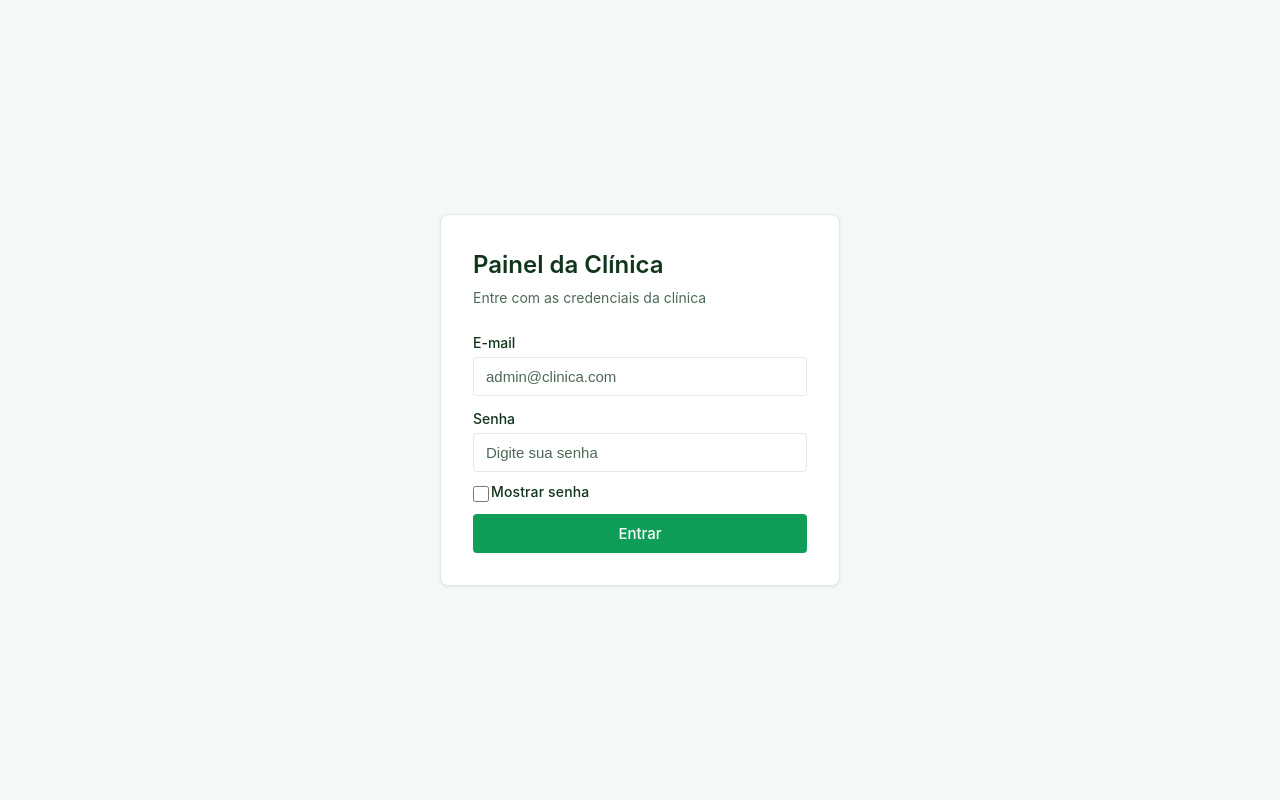
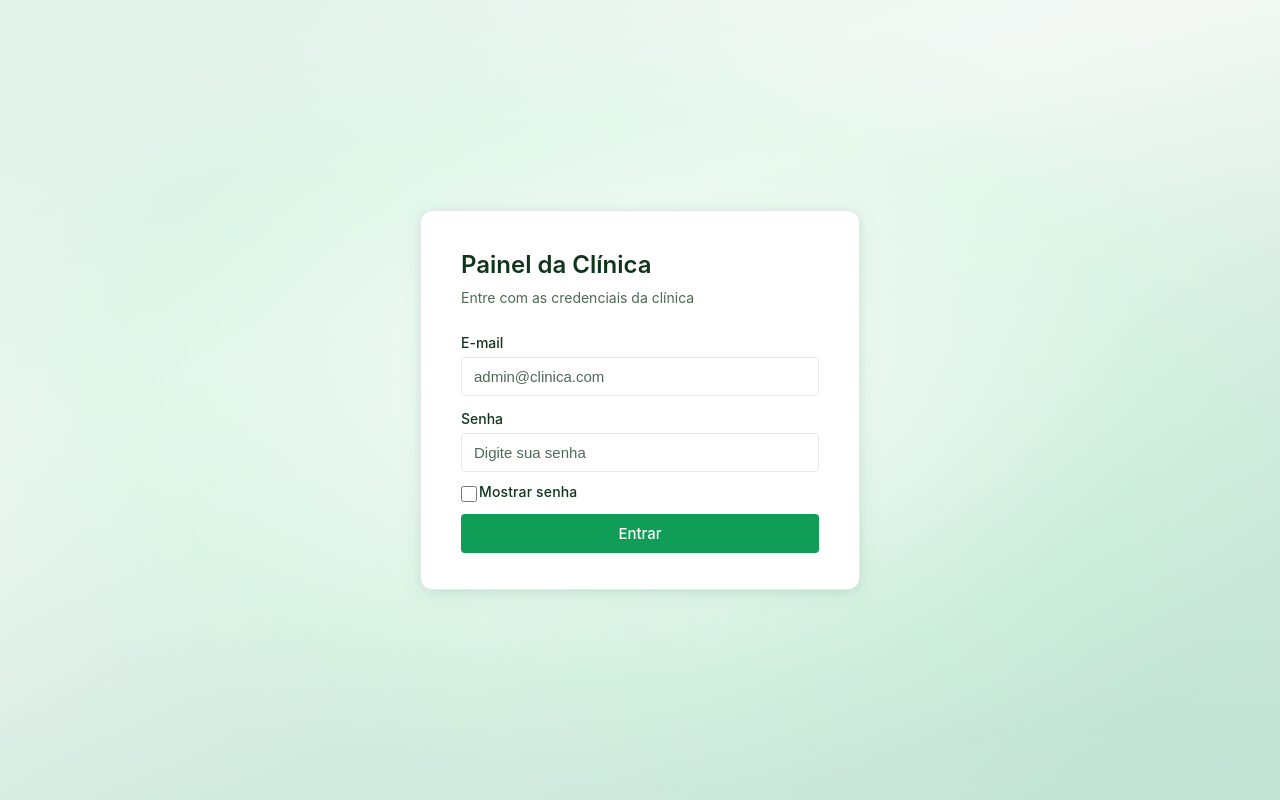
Before and after one commit to Joxxxua/vsfront, a React (Vite) app: page /login in a window 1280 px wide. Built offline with nearby package versions, Linux system fonts and the light colour scheme.

Commit message:
feat: add fundo verde

```diff
--- a/src/pages/LoginPage.css
+++ b/src/pages/LoginPage.css
@@ -3,18 +3,47 @@
   display: flex;
   align-items: center;
   justify-content: center;
-  background: var(--color-surface-muted);
   padding: 1.5rem;
+  position: relative;
+  overflow: hidden;
+  background: linear-gradient(160deg, #e8f5ef 0%, #f4f9f6 35%, #d4ebe0 70%, #c8e6d9 100%);
+}
+
+.login-page::before {
+  content: '';
+  position: absolute;
+  inset: 0;
+  background: radial-gradient(
+    ellipse 80% 70% at 50% 50%,
+    rgba(255, 255, 255, 0.9) 0%,
+    rgba(220, 252, 231, 0.4) 50%,
+    transparent 70%
+  );
+  pointer-events: none;
+}
+
+.login-page::after {
+  content: '';
+  position: absolute;
+  width: 120%;
+  height: 120%;
+  top: -10%;
+  left: -10%;
+  background-image: radial-gradient(circle at 20% 30%, rgba(15, 157, 88, 0.06) 0%, transparent 50%),
+    radial-gradient(circle at 80% 70%, rgba(15, 157, 88, 0.05) 0%, transparent 45%);
+  pointer-events: none;
 }
 
 .login-card {
   width: 100%;
-  max-width: 400px;
-  border-radius: 8px;
-  padding: 2rem;
+  max-width: 440px;
+  border-radius: 12px;
+  padding: 2.25rem 2.5rem;
   background: var(--color-surface);
   border: 1px solid var(--border-color);
-  box-shadow: var(--shadow-md);
+  box-shadow: 0 4px 24px rgba(15, 157, 88, 0.08), 0 2px 8px rgba(0, 0, 0, 0.06);
+  position: relative;
+  z-index: 1;
 }
 
 .login-card h1 {
```
